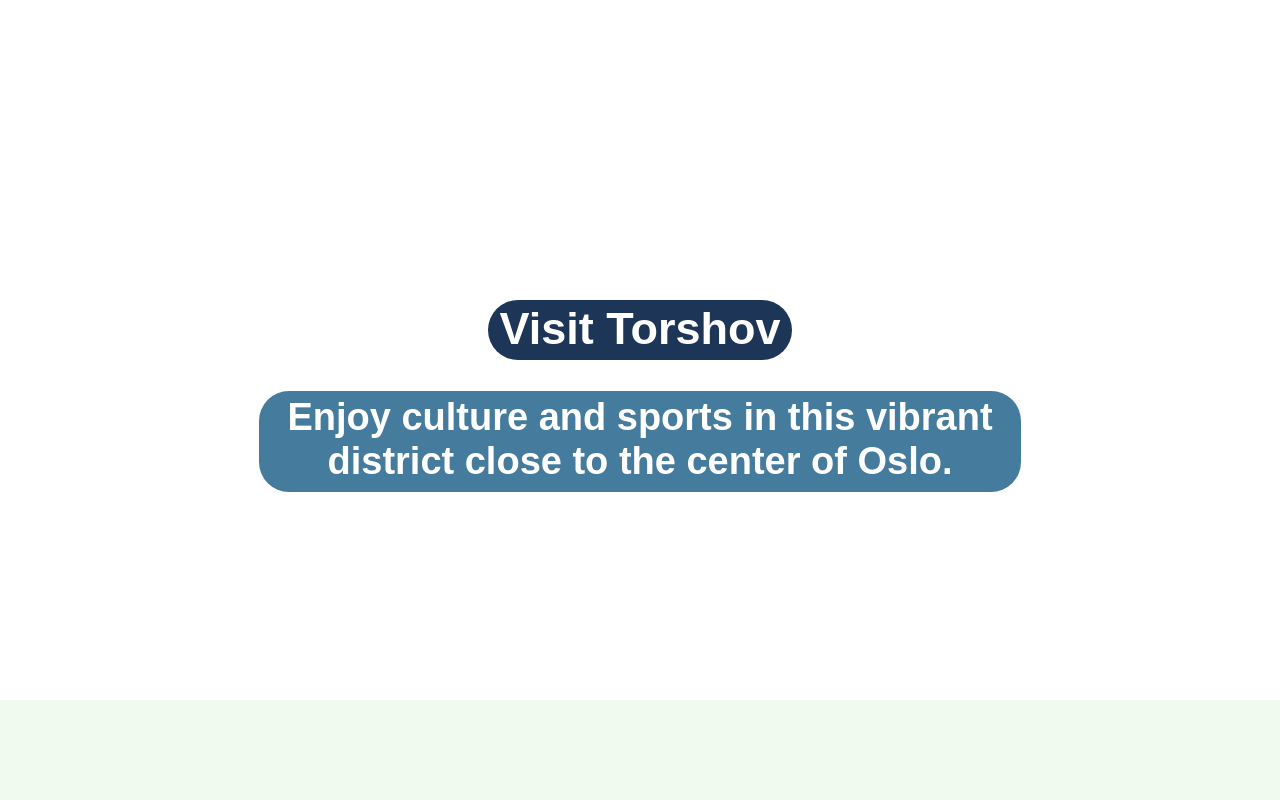
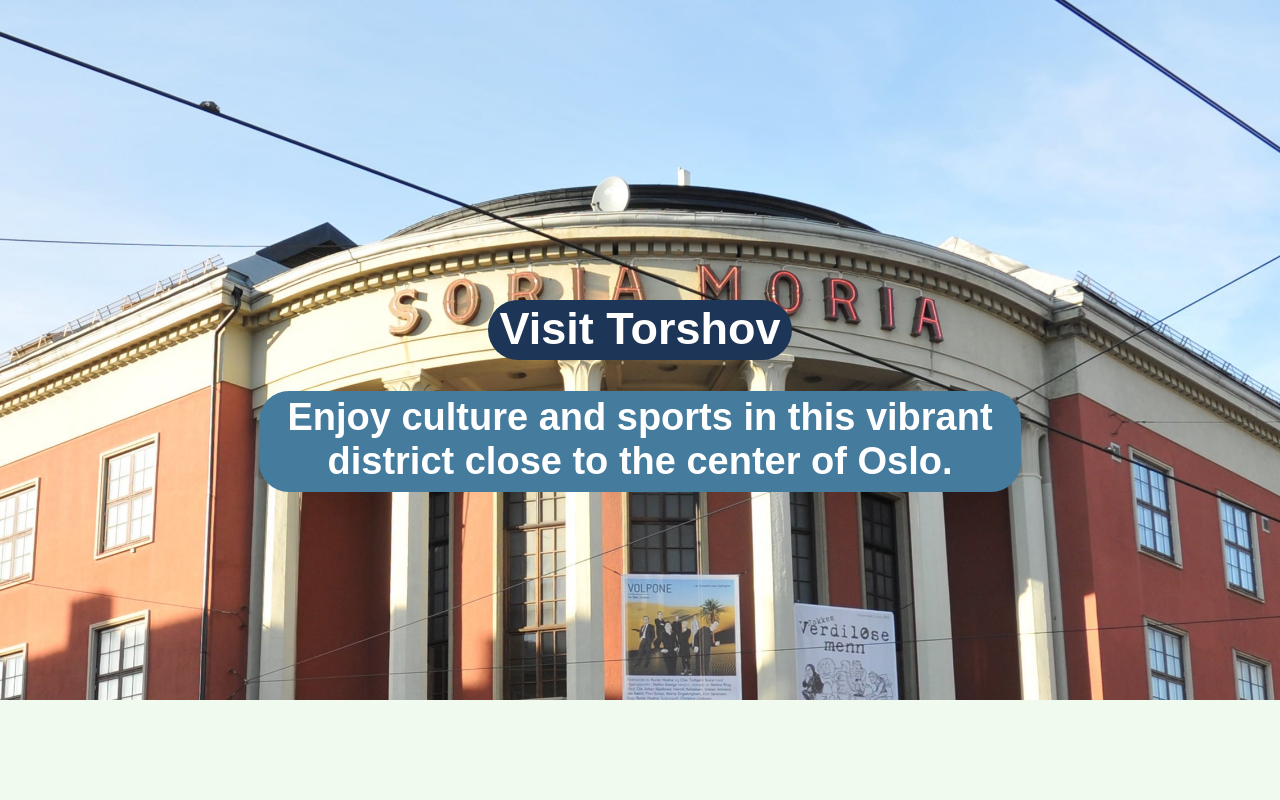
Before and after one commit to dennis-tech/Hometown-homepage-, a plain HTML site: page index.html in a window 1280 px wide. Shown: the top 800 px of the page. Drawn offline with nearby package versions, Linux system fonts and the light colour scheme.

Commit message:
changed background image urls in css

```diff
--- a/styles.css
+++ b/styles.css
@@ -58,12 +58,12 @@
     display: flex;
     align-items: center;
     flex-direction: column;
-    background-image: url(torshov.jpg);
+    background-image: url(images/torshov.jpg);
     background-size: cover;
     height: 700px;
 }
 #hero:hover {
-    background-image: url(theatre.jpg);
+    background-image: url(images/theatre.jpg);
     background-size: cover;
 }
 .hero-title {
```
